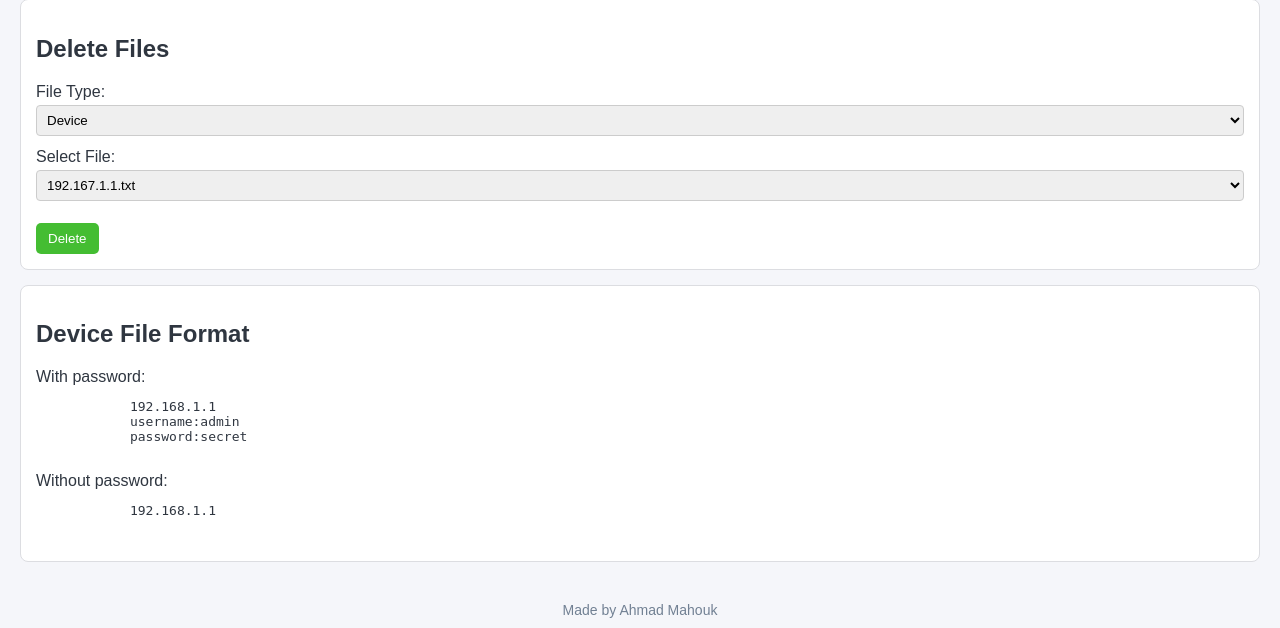
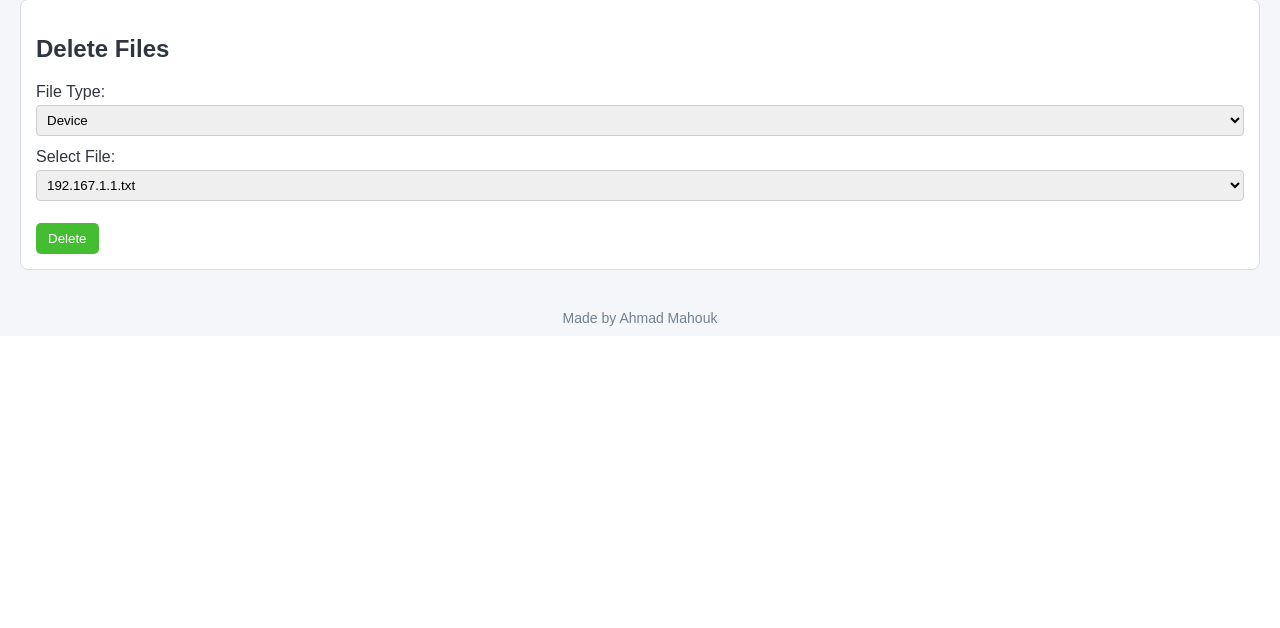
Before and after one commit to Ahmad-MHK/Automatiseren-van-SwitchConfiguraties, a Flask app: page / in a window 1280 px wide. Shown: the part 1426-2054 px from the top of the page. After the commit the page ends 1752 px from the top, so only its background shows below. Run offline with Flask 3, Linux system fonts and the light colour scheme.

Commit message:
comments

```diff
--- a/Config/basic_config.txt
+++ b/Config/basic_config.txt
@@ -1,4 +1,4 @@
 enable
 configure terminal
-snmp-server enable
+snmp-server _var1_
 exit
--- a/Devices/192.168.1.25.txt
+++ b/Devices/192.168.1.25.txt
@@ -1 +1,2 @@
 192.168.1.25
+var1=enable
--- a/Devices/device.txt
+++ b/Devices/device.txt
@@ -1 +1,2 @@
 192.168.1.1
+var1=enable
--- a/app.py
+++ b/app.py
@@ -1,3 +1,4 @@
+# Imports and setup
 from flask import Flask, render_template, request, redirect, url_for, flash
 import os, time, re
 import paramiko, telnetlib
@@ -5,21 +6,28 @@ from werkzeug.utils import secure_filename
 import socket
 from paramiko.transport import Transport
 
+# Initialize Flask app
 app = Flask(__name__)
-app.secret_key = "something-secret"
+app.secret_key = "something-secret"  # Secret key for sessions and flash messages
+
+# Enable detailed Paramiko logging
 paramiko.common.logging.basicConfig(level=paramiko.common.DEBUG)
 
+# Folder configuration for uploads
 app.config["UPLOAD_FOLDER"] = {
     "devices": "Devices",
     "configs": "Config"
 }
 
+# Folder path constants
 DEVICES_FOLDER = app.config["UPLOAD_FOLDER"]["devices"]
 CONFIG_FOLDER = app.config["UPLOAD_FOLDER"]["configs"]
 
+# Utility: convert device names to safe form field names
 def slugify(text):
     return re.sub(r'\W+', '_', text)
 
+# Load device info from files
 def get_device_entries():
     entries = []
     for file in os.listdir(DEVICES_FOLDER):
@@ -30,6 +38,7 @@ def get_device_entries():
             username = password = None
             variables = {}
 
+            # Parse credentials and variables
             for line in lines[1:]:
                 if line.lower().startswith("username:"):
                     username = line.split(":", 1)[1].strip()
@@ -52,6 +61,7 @@ def get_device_entries():
             })
     return entries
 
+# Extract variables submitted from the web form
 def extract_device_vars(form, device_form_id):
     result = {}
     prefix = f"var_{device_form_id}_"
@@ -64,53 +74,49 @@ def extract_device_vars(form, device_form_id):
                 result[f"_{var_name}_"] = var_value
     return result
 
+# Load config filenames
 def load_config_files():
     return [f for f in os.listdir(CONFIG_FOLDER) if os.path.isfile(os.path.join(CONFIG_FOLDER, f))]
 
+# Read config file content
 def load_config(filename):
     with open(os.path.join(CONFIG_FOLDER, filename)) as f:
         return [line.strip() for line in f if line.strip()]
 
+# Replace placeholders in config with actual values
 def replace_config_vars(line, vars_dict):
     for key, val in vars_dict.items():
         line = line.replace(key, val)
     return line
 
+# Send configuration over SSH to Avaya/ERS device
 def send_ssh(ip, config_lines, cooldown, username, password):
-    """
-    Sends configuration lines to a device over SSH.
-    Includes basic login check and optional banner scan.
-    Note: ERS switches do not support full config mode over SSH.
-    """
     output = []
     try:
-        from paramiko.transport import Transport
+        # Set legacy crypto options globally
+        Transport._preferred_kex = ['diffie-hellman-group1-sha1', 'diffie-hellman-group14-sha1']
+        Transport._preferred_keys = ['ssh-rsa']
+        Transport._preferred_macs = ['hmac-sha1', 'hmac-sha1-96', 'hmac-md5', 'hmac-md5-96']
+        Transport._preferred_ciphers = ['aes128-cbc', '3des-cbc', 'aes192-cbc', 'aes256-cbc']
 
-        # Enable support for legacy encryption for ERS devices
-        Transport._preferred_kex = ['diffie-hellman-group1-sha1', 'diffie-hellman-group14-sha1']
-        Transport._preferred_ciphers = ('aes128-cbc', '3des-cbc', 'aes192-cbc', 'aes256-cbc')
-
-        # Create SSH transport session
+        # Establish SSH session
         transport = Transport((ip, 22))
         transport.start_client(timeout=10)
         transport.auth_password(username, password)
 
-        # Verify authentication
         if not transport.is_authenticated():
-            return f"[✗] SSH login failed for {ip} (invalid credentials?)"
+            return f"[\u2717] SSH login failed for {ip}"
 
-        # Open interactive shell
         session = transport.open_session()
         session.get_pty()
         session.invoke_shell()
         time.sleep(1)
 
-        # REQUIRED for Avaya/ERS to unlock CLI
+        # Required for ERS CLI
         session.send("\x19\n")  # Ctrl+Y
         output.append("Sent: Ctrl+Y to begin session")
         time.sleep(1)
 
-        # Attempt to enter config mode (ERS may silently block this)
         session.send("disable clipaging\n")
         time.sleep(0.5)
 
@@ -124,22 +130,21 @@ def send_ssh(ip, config_lines, cooldown, username, password):
         session.send("exit\n")
 
         transport.close()
-
-        return "\n".join(output) + f"\n[✓] SSH config sent successfully to {ip}"
+        return "\n".join(output) + f"\n[\u2713] SSH config sent successfully to {ip}"
 
     except Exception as e:
-        return f"[✗] SSH error for {ip}: {e}"
+        return f"[\u2717] SSH error for {ip}: {e}"
 
-
-
+# Send configuration using Telnet fallback
 def send_telnet(ip, config_lines, cooldown, username, password):
     output = []
     try:
         tn = telnetlib.Telnet(ip, timeout=10)
+
         try:
             banner = tn.read_until(b":", timeout=5)
             if b"Ctrl-Y" in banner:
-                tn.write(b"\x19\n")
+                tn.write(b"\x19\n")  # Ctrl+Y
                 output.append("Sent: Ctrl+Y (auto-detected in Telnet)")
                 time.sleep(1)
         except:
@@ -168,6 +173,7 @@ def send_telnet(ip, config_lines, cooldown, username, password):
         return f"[X] Telnet error for {ip}: {e}"
 
 # =================== Routes ===================
+# Root dashboard
 @app.route("/", methods=["GET", "POST"])
 def index():
     devices = get_device_entries()
@@ -224,6 +230,7 @@ def index():
                            device_files=device_files,
                            config_files=config_files)
 
+# Upload device or config file
 @app.route("/upload", methods=["POST"])
 def upload_file():
     file = request.files["file"]
@@ -234,6 +241,7 @@ def upload_file():
         flash(f"{file.filename} uploaded to {filetype}.")
     return redirect(url_for("index"))
 
+# Delete a device or config file
 @app.route("/delete", methods=["POST"])
 def delete_file():
     filename = secure_filename(request.form["filename"])
@@ -251,12 +259,14 @@ def delete_file():
         flash("Invalid file type.")
     return redirect(url_for("index"))
 
+# Show config push logs
 @app.route("/logs")
 def show_logs():
     files = sorted(os.listdir("logs"), reverse=True)
     logs = [(f, open(os.path.join("logs", f)).read()) for f in files]
     return render_template("logs.html", logs=logs)
 
+# Create a new device manually
 @app.route("/create-device", methods=["POST"])
 def create_device():
     ip = request.form["ip"].strip()
@@ -278,6 +288,7 @@ def create_device():
 
     return redirect(url_for("index"))
 
+# Test config push without logging
 @app.route("/test-send", methods=["POST"])
 def test_send():
     devices = get_device_entries()
@@ -316,7 +327,7 @@ def test_send():
                            device_files=os.listdir(DEVICES_FOLDER),
                            config_files=os.listdir(CONFIG_FOLDER))
 
-
+# Edit config templates
 @app.route("/edit-config", methods=["GET", "POST"])
 def edit_config():
     configs = load_config_files()
@@ -338,10 +349,12 @@ def edit_config():
 
     return render_template("edit_config.html", configs=configs, selected=selected, content=content)
 
+# Help/documentation page
 @app.route("/help")
 def help_page():
     return render_template("help.html")
 
+# Save variable values to device files
 @app.route("/save-vars", methods=["POST"])
 def save_variables():
     devices = get_device_entries()
--- a/templates/index.html
+++ b/templates/index.html
@@ -158,21 +158,6 @@
     </form>
 
 
-    <!-- Device file format hints -->
-    <form>
-        <h2>Device File Format</h2>
-        <label>With password:</label>
-        <pre>
-            192.168.1.1
-            username:admin
-            password:secret
-        </pre>
-        <label>Without password:</label>
-        <pre>
-            192.168.1.1
-        </pre>
-    </form>
-
     <footer>
         Made by Ahmad Mahouk
     </footer>
```
